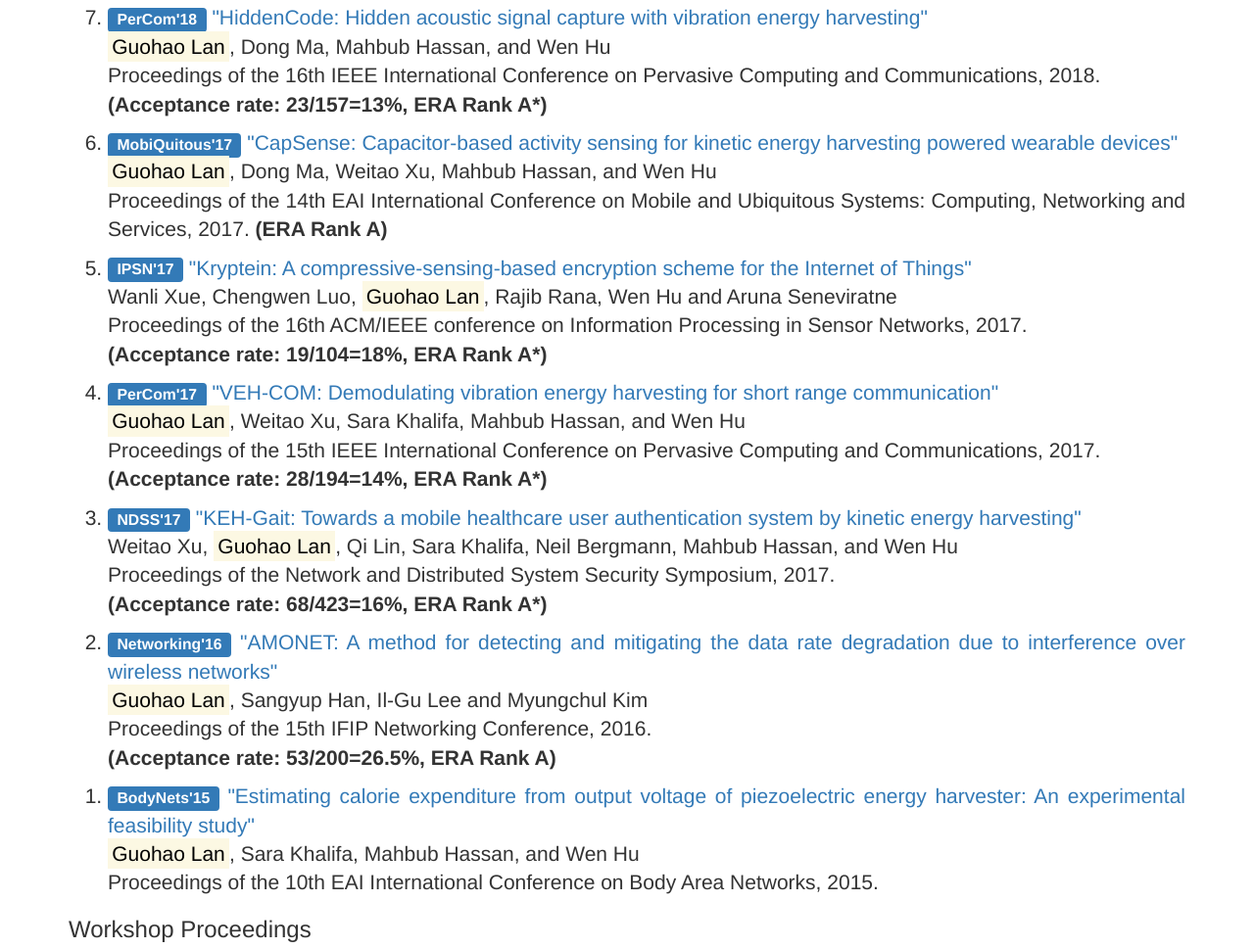
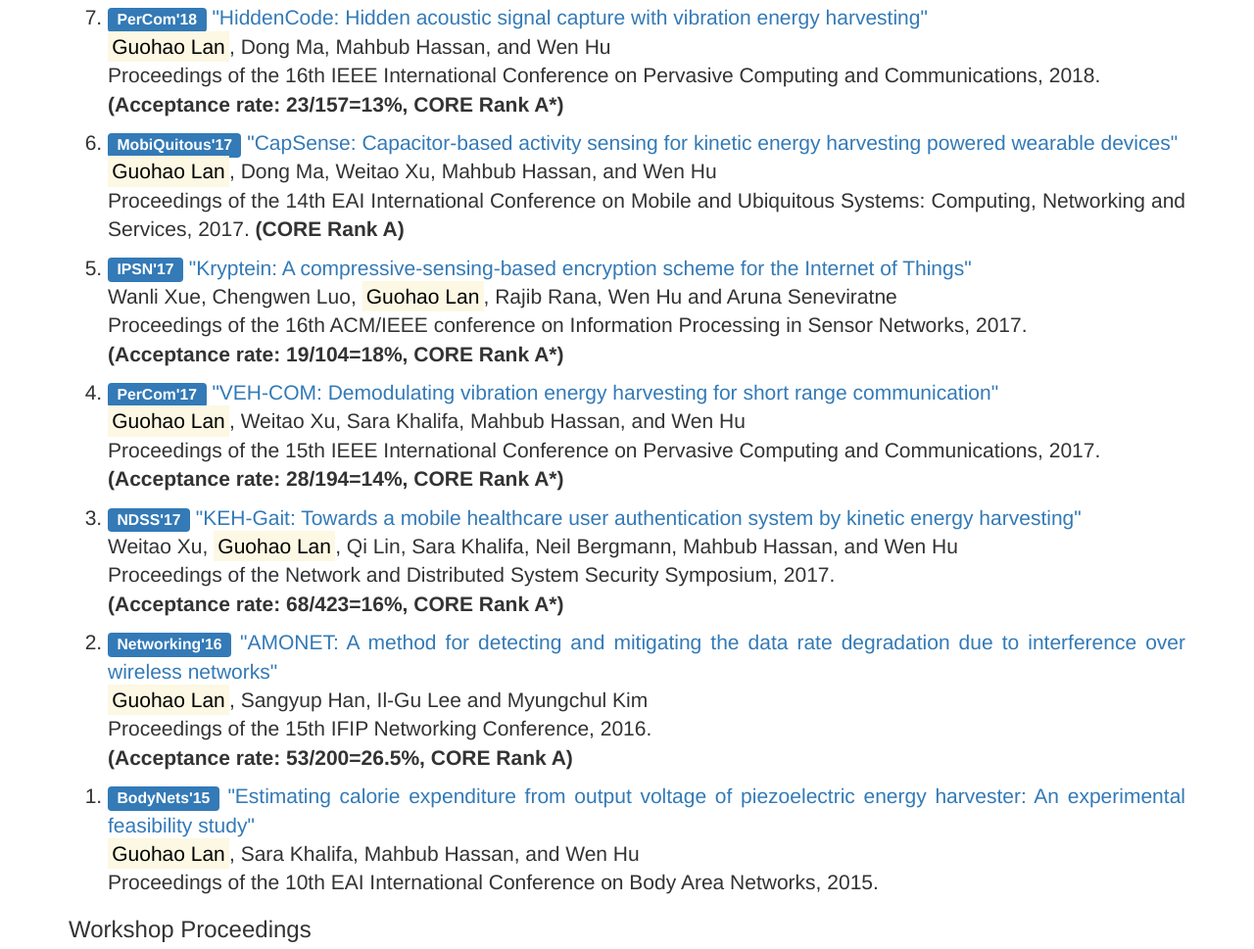
Before and after one commit to languohao/home, a plain HTML site: page index.html in a window 1280 px wide. Shown: the part 2273-3242 px from the top of the page at 98% size. Drawn offline with Linux system fonts and the light colour scheme.

Commit message:
Add files via upload

```diff
--- a/index.html
+++ b/index.html
@@ -378,7 +378,7 @@
 						"SolarGest: Ubiquitous and battery-free gesture recognition using solar cells"</a><br>
 						Dong Ma, <mark>Guohao Lan</mark>, Mahbub Hassan, Wen Hu, Mushfika Baishakhi Upama, Ashraf Uddin, and Moustafa Youssef<br>
 						Proceedings of the 25th Annual International Conference on Mobile Computing and Networking, 2019.<br>
-						<b>(Acceptance rate: TBD, ERA Rank A*)</b></li><p></p>
+						<b>(Acceptance rate: 55/290=18%, CORE Rank A*)</b></li><p></p>
 
 						<li><span class="label label-primary">IoTDI'18</span> <a target="_blank" href="https://ieeexplore.ieee.org/document/8366989">
 						"SEHS: Simultaneous energy harvesting and sensing using piezoelectric energy harvester"</a><br>
@@ -390,37 +390,37 @@
 						"HiddenCode: Hidden acoustic signal capture with vibration energy harvesting"</a><br>
 						<mark>Guohao Lan</mark>, Dong Ma, Mahbub Hassan, and Wen Hu<br>
 						Proceedings of the 16th IEEE International Conference on Pervasive Computing and Communications, 2018.<br>
-						<b>(Acceptance rate: 23/157=13%, ERA Rank A*)</b></li><p></p>
+						<b>(Acceptance rate: 23/157=13%, CORE Rank A*)</b></li><p></p>
 
 						<li><span class="label label-primary">MobiQuitous'17</span> <a target="_blank" href="https://dl.acm.org/citation.cfm?id=3144459">
 						"CapSense: Capacitor-based activity sensing for kinetic energy harvesting powered wearable devices"</a><br>
 						<mark>Guohao Lan</mark>, Dong Ma, Weitao Xu, Mahbub Hassan, and Wen Hu<br>
 						Proceedings of the 14th EAI International Conference on Mobile and Ubiquitous Systems: Computing, Networking and Services, 2017.
-						<b>(ERA Rank A)</b></li><p></p>
+						<b>(CORE Rank A)</b></li><p></p>
 
 						<li><span class="label label-primary">IPSN'17</span> <a target="_blank" href="https://dl.acm.org/citation.cfm?id=3055079">
 						"Kryptein: A compressive-sensing-based encryption scheme for the Internet of Things"</a><br>
 						Wanli Xue, Chengwen Luo, <mark>Guohao Lan</mark>, Rajib Rana, Wen Hu and Aruna Seneviratne<br>
 						Proceedings of the 16th ACM/IEEE conference on Information Processing in Sensor Networks, 2017.<br>
-						<b>(Acceptance rate: 19/104=18%, ERA Rank A*)</b></li><p></p>
+						<b>(Acceptance rate: 19/104=18%, CORE Rank A*)</b></li><p></p>
 
 						<li><span class="label label-primary">PerCom'17</span> <a target="_blank" href="https://ieeexplore.ieee.org/document/7917863">
 						"VEH-COM: Demodulating vibration energy harvesting for short range communication"</a><br>
 						<mark>Guohao Lan</mark>, Weitao Xu, Sara Khalifa, Mahbub Hassan, and Wen Hu<br>
 						Proceedings of the 15th IEEE International Conference on Pervasive Computing and Communications, 2017.<br>
-						<b>(Acceptance rate: 28/194=14%, ERA Rank A*)</b></li><p></p>
+						<b>(Acceptance rate: 28/194=14%, CORE Rank A*)</b></li><p></p>
 
 						<li><span class="label label-primary">NDSS'17</span> <a target="_blank" href="https://www.ndss-symposium.org/ndss2017/ndss-2017-programme/keh-gait-towards-mobile-healthcare-user-authentication-system-kinetic-energy-harvesting/">
 						"KEH-Gait: Towards a mobile healthcare user authentication system by kinetic energy harvesting"</a><br>
 						Weitao Xu, <mark>Guohao Lan</mark>, Qi Lin, Sara Khalifa, Neil Bergmann, Mahbub Hassan, and Wen Hu<br>
 						Proceedings of the Network and Distributed System Security Symposium, 2017.<br>
-						<b>(Acceptance rate: 68/423=16%, ERA Rank A*)</b></li><p></p>
+						<b>(Acceptance rate: 68/423=16%, CORE Rank A*)</b></li><p></p>
 
 						<li><span class="label label-primary">Networking'16</span> <a target="_blank" href="https://ieeexplore.ieee.org/document/7497202">
 						"AMONET: A method for detecting and mitigating the data rate degradation due to interference over wireless networks"</a><br>
 						<mark>Guohao Lan</mark>, Sangyup Han, Il-Gu Lee and Myungchul Kim<br>
 						Proceedings of the 15th IFIP Networking Conference, 2016.<br>
-						<b>(Acceptance rate: 53/200=26.5%, ERA Rank A)</b></li><p></p>
+						<b>(Acceptance rate: 53/200=26.5%, CORE Rank A)</b></li><p></p>
 
 						<li><span class="label label-primary">BodyNets'15</span> <a target="_blank" href="https://dl.acm.org/citation.cfm?id=2856266">
 						"Estimating calorie expenditure from output voltage of piezoelectric energy harvester: An experimental feasibility study"</a><br>
```
